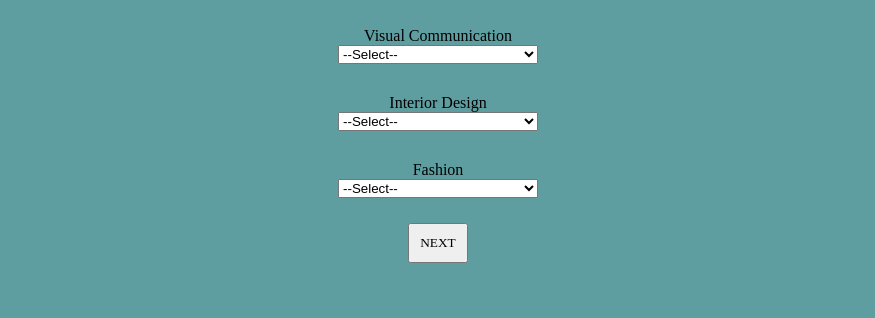
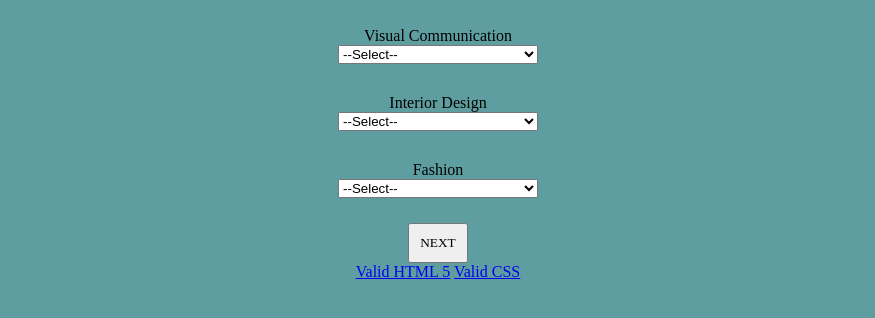
Before and after one commit to shihtammy/ex5, a plain HTML site: page index.html in a window 1280 px wide. Shown: the part 256-574 px from the top of the page, without its empty margins (202-1077 px from the left). Drawn offline with Linux system fonts and the light colour scheme.

Commit message:
add validator links

```diff
--- a/index.html
+++ b/index.html
@@ -63,6 +63,10 @@
 
 </section>
 
+<footer>
+            <a href="http://validator.w3.org/check?uri=referer">Valid HTML 5</a>
+            <a href="http://jigsaw.w3.org/css-validator/check/referer">Valid CSS</a>
+</footer>
 
 </body>
 </html>
```
